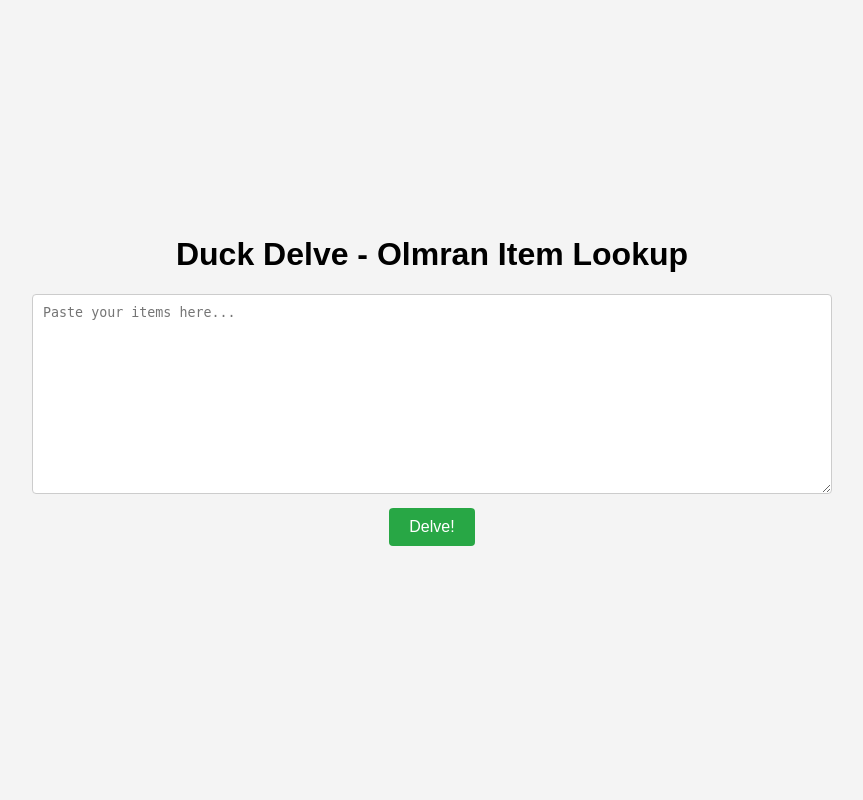
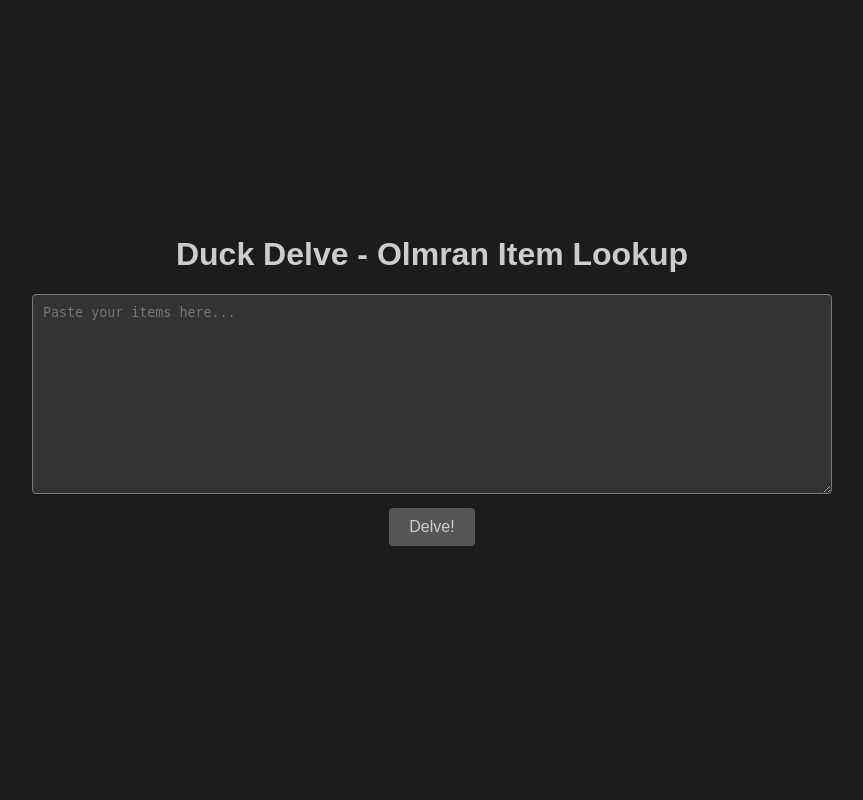
Before and after one commit to BSFSH/DuckDelve, a Flask app: page / in a window 1280 px wide. Shown: the whole page, without its empty margins (208-1071 px from the left). Run offline with Flask 3, Linux system fonts and the light colour scheme; some libraries are stand-ins or nearby versions.

Commit message:
Changed theme from light to dark

```diff
--- a/static/styles.css
+++ b/static/styles.css
@@ -1,3 +1,4 @@
+/* Full-Time Dark Mode Styles */
 body {
     font-family: Arial, sans-serif;
     display: flex;
@@ -5,7 +6,8 @@ body {
     justify-content: center;
     align-items: center;
     min-height: 100vh;
-    background-color: #f4f4f4;
+    background-color: #1c1c1c; /* Dark background */
+    color: #f1f1f1; /* Light text */
     margin: 0;
 }
 
@@ -21,7 +23,9 @@ textarea {
     height: 200px;
     margin-bottom: 10px;
     padding: 10px;
-    border: 1px solid #ccc;
+    background-color: #333; /* Dark background for textarea */
+    color: #fff; /* Light text for textarea */
+    border: 1px solid #777; /* Darker border */
     border-radius: 4px;
     box-sizing: border-box;
 }
@@ -31,14 +35,14 @@ button {
     font-size: 16px;
     cursor: pointer;
     border: none;
-    background-color: #28a745;
-    color: white;
+    background-color: #555; /* Darker button */
+    color: white; /* Light button text */
     border-radius: 4px;
     margin-bottom: 20px;
 }
 
 button:hover {
-    background-color: #218838;
+    background-color: #444; /* Darker hover effect */
 }
 
 #result {
@@ -50,25 +54,46 @@ button:hover {
 table {
     border-collapse: collapse;
     margin: 20px auto; /* Center-align the table */
+    color: #fff; /* Light text for table */
+    background-color: #333; /* Dark background for table */
 }
 
 th, td {
-    border: 1px solid #ddd;
+    border: 1px solid #555; /* Darker border */
     padding: 8px;
     text-align: left;
+    background-color: #2a2a2a; /* Darker background for table cells */
 }
 
+/* Override DataTables sorted column class */
+table .sorting_1 {
+    background-color: #3a3a3a !important; /* Slightly lighter gray for the sorted column */
+    color: #fff !important; /* Force text to stay white */
+}
+
+/* General table header styles */
 th {
-    background-color: #f2f2f2;
+    background-color: #444 !important; /* Darker background for table headers */
+    color: #fff; /* Light text for headers */
 }
 
 tr:nth-child(even) {
-    background-color: #f9f9f9;
+    background-color: #2a2a2a; /* Darker background for even rows */
 }
 
 tr:hover {
-    background-color: #ddd;
+    background-color: #444; /* Hover effect for table rows */
 }
+
+/* Lighten text for all elements outside the table */
+.dataTables_length label,
+.dataTables_info,
+.dataTables_filter label,
+.dataTables_paginate,
+body *:not(table) {
+    color: #ccc; /* Apply the same lighter gray color */
+}
+
 
 ul {
     list-style-position: inside; /* Ensure bullets are inside the list item */
```
Also changed, not shown: parsed_google_sheet.csv, 1 other file.
